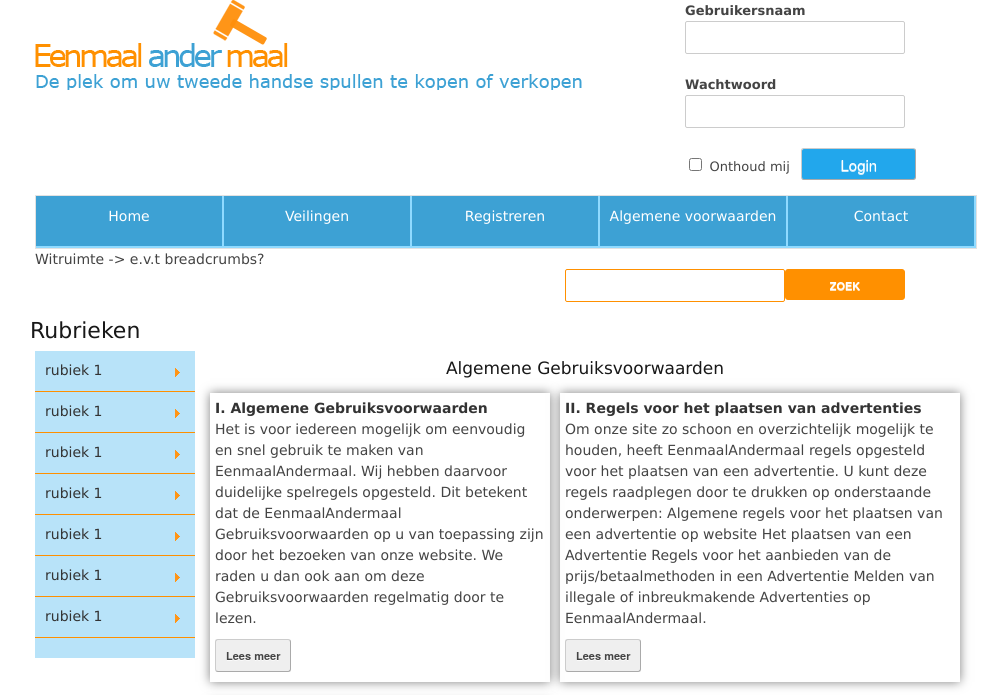
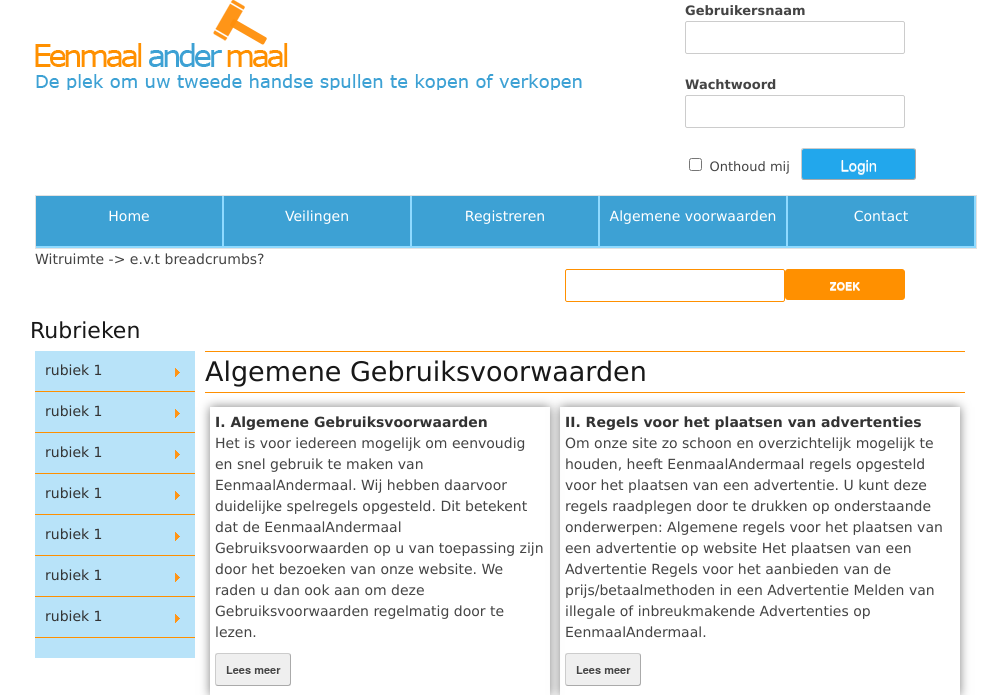
Before and after one commit to jordy-bollen/eenmaal-andermaal, a PHP site: page /eenmaal-andermaal/algemeneVoorwaarden.php in a window 1280 px wide. Shown: the top 695 px of the page, without its empty margins (130-1138 px from the left). Run offline with PHP 8.4, Linux system fonts and the light colour scheme.

Commit message:
Algemene voorwaarden kop veranderd

```diff
--- a/html/algemeneVoorwaarden.php
+++ b/html/algemeneVoorwaarden.php
@@ -41,7 +41,7 @@
         ==================================================== -->
         <div id="content">
 
-             <div class="thirtheen columns"><h3>Algemene Gebruiksvoorwaarden</h3>
+             <div class="thirtheen columns"><h1>Algemene Gebruiksvoorwaarden</h1>
                  <div id="voorwaardenKlein">
                  <div class="six columns">
                     <div id="voorwaarden1">
```
